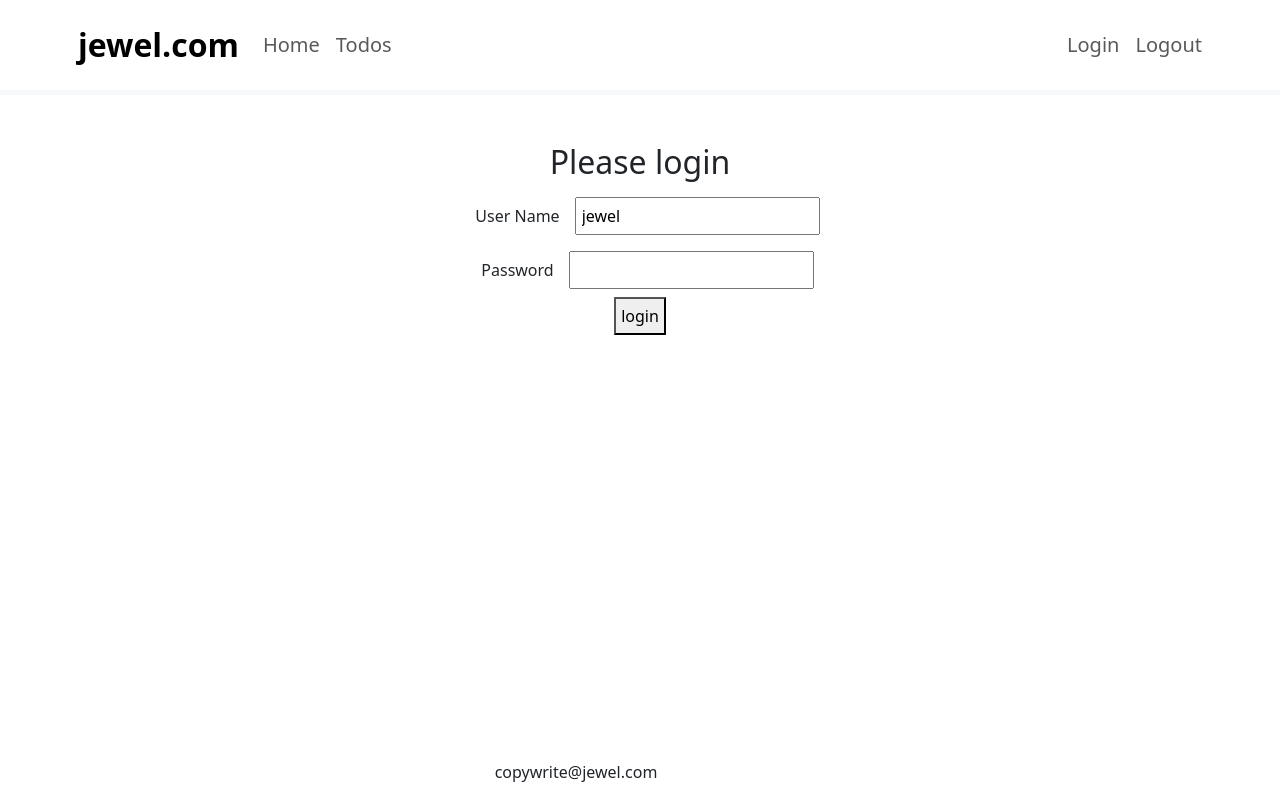
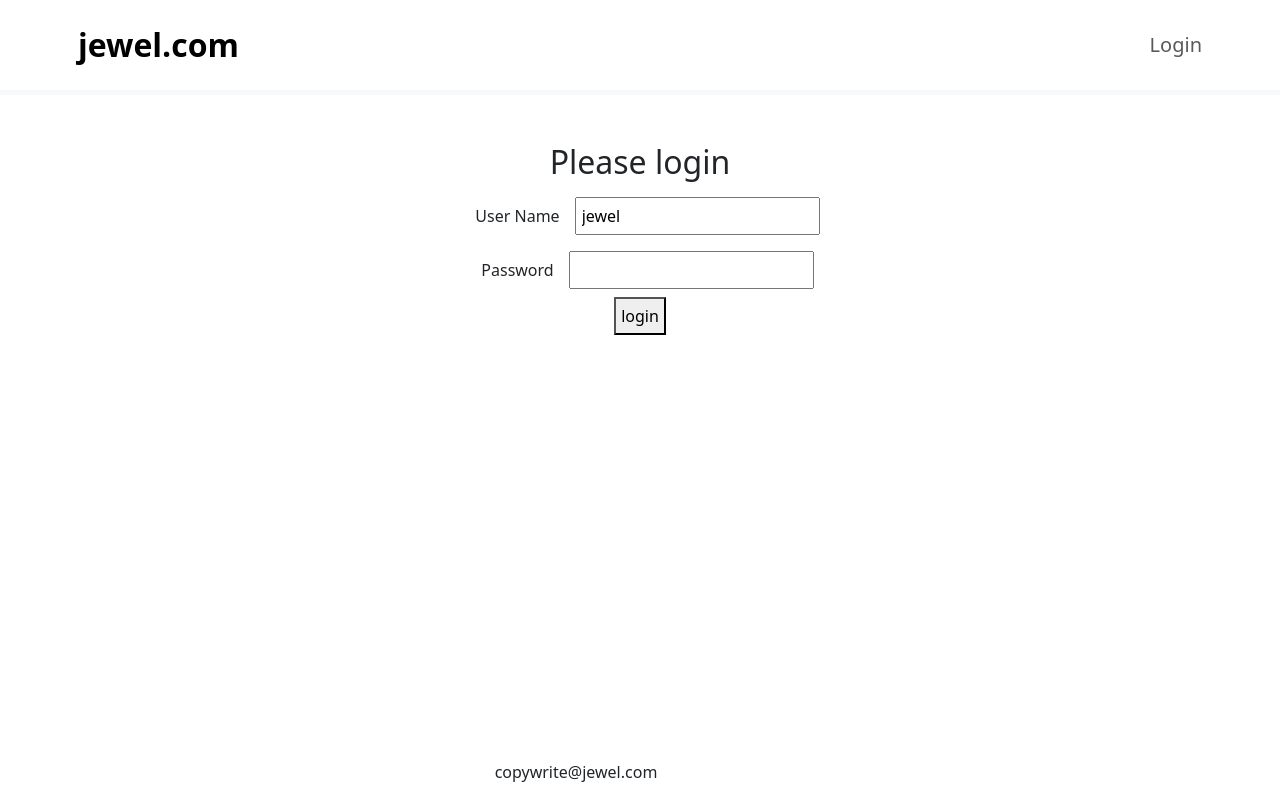
Before and after one commit to Jewel-cse/TodoApplication, a React (Create React App) app: page /login in a window 1280 px wide. Built offline with nearby package versions, Linux system fonts and the light colour scheme.

Commit message:
show header component based on authentication

```diff
--- a/src/components/security/AuthContext.js
+++ b/src/components/security/AuthContext.js
@@ -6,8 +6,15 @@
 export const useAuth = ()=>useContext(AuthContext);
 //2: share the created context to some other components
 export default function AuthProvider({ children }) {
-    //3: put some state in the context
-    const [number, setNumber] = useState(10);
-    setInterval(() => setNumber(number + 1), 10000); //number increament to each 5 seconds
-    return <AuthContext.Provider value={{number}}>{children}</AuthContext.Provider>;
+  //3: put some state in the context
+  const [number, setNumber] = useState(10);
+  const [isAuthenticated, setAuthenticated] = useState(false);
+
+  //const valueTobeShared = { number, isAuthenticated, setAuthenticated };
+  //setInterval(() => setNumber(number + 1), 10000); //number increament to each 5 seconds
+  return (
+    <AuthContext.Provider value={{ number, isAuthenticated, setAuthenticated }}>
+      {children}
+    </AuthContext.Provider>
+  );
 }
--- a/src/components/todo/Header.jsx
+++ b/src/components/todo/Header.jsx
@@ -4,7 +4,9 @@
 export default function HeaderComponent() {
   //const authContext = useContext(AuthContext);
   const authContext = useAuth();
-  console.log(authContext.number)
+  const isAuthenticated = authContext.isAuthenticated;
+
+  console.log(authContext)
   return (
     <header className="border-bottom border-light border-5 mb-5 p-2">
       <div className="container">
@@ -19,27 +21,19 @@
             <div className="collapse navbar-collapse">
               <ul className="navbar-nav">
                 <li className="nav-item fs-5">
-                  <Link className="nav-link" to="/welcome/jewel">
-                    Home
-                  </Link>
+                  {isAuthenticated && <Link className="nav-link" to="/welcome/jewel">Home</Link>}
                 </li>
                 <li className="nav-item fs-5">
-                  <Link className="nav-link" to="/todos">
-                    Todos
-                  </Link>
+                  {isAuthenticated && <Link className="nav-link" to="/todos">Todos</Link>}
                 </li>
               </ul>
             </div>
             <ul className="navbar-nav">
               <li className="nav-item fs-5">
-                <Link className="nav-link" to="/login">
-                  Login
-                </Link>
+                {!isAuthenticated && <Link className="nav-link" to="/login">Login</Link>}
               </li>
               <li className="nav-item fs-5">
-                <Link className="nav-link" to="/logout">
-                  Logout
-                </Link>
+                {isAuthenticated && <Link className="nav-link" to="/logout" onClick={()=>{authContext.setAuthenticated(false)}}> Logout</Link>}
               </li>
             </ul>
           </nav>
--- a/src/components/todo/Login.jsx
+++ b/src/components/todo/Login.jsx
@@ -1,5 +1,6 @@
 import { useState } from "react";
 import { useNavigate } from "react-router-dom";
+import { useAuth } from "../security/AuthContext";
 
 export default function LoginComponent() {
   const [username, setUsername] = useState("jewel");
@@ -7,6 +8,8 @@
   const [showSuccedMessage, setShowSuccedMessage] = useState(false);
   const [showFailedMessage, setShowFailedMessage] = useState(false);
   const navigate = useNavigate();
+  const authContext = useAuth();
+  //const isAuthenticate = authContext.isAuthenticate;
 
   function handleUsernameChange(event) {
     //console.log(event.target.value)
@@ -23,11 +26,13 @@
     console.log(password);
 
     if (username === "jewel" && password === "1234") {
+      authContext.setAuthenticated(true);
       console.log("succeed");
       setShowSuccedMessage(true);
       setShowFailedMessage(false);
       navigate(`/welcome/${username}`); //please mark the tika sign instead of qutation
     } else {
+      authContext.setAuthenticated(false);
       console.log("failed");
       setShowSuccedMessage(false);
       setShowFailedMessage(true);
```
